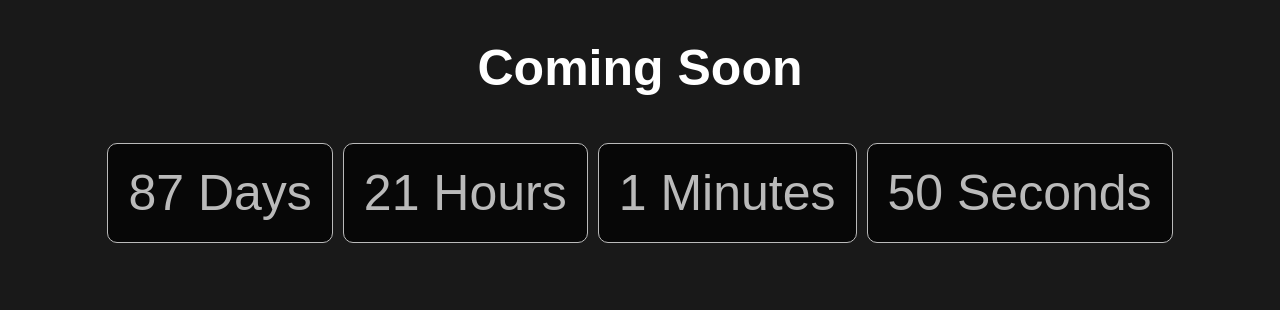
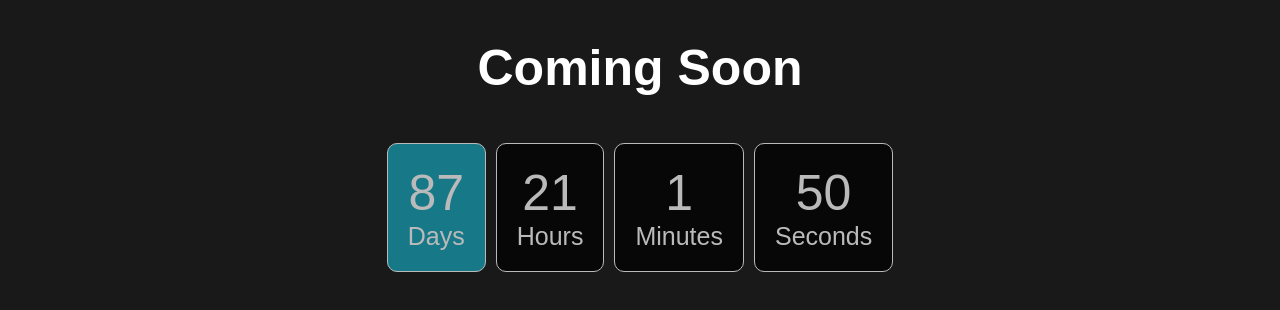
Before and after one commit to infiniteoo/VANILLAJS-coming_soon_page_w_countdown, a plain HTML site: page index.html in a window 1280 px wide. Shown: the part 354-664 px from the top of the page. Drawn offline with Linux system fonts and the light colour scheme.

Commit message:
styled the spans and first div inside countdown;

```diff
--- a/css/style.css
+++ b/css/style.css
@@ -54,3 +54,12 @@ body {
   opacity: 0.7;
   background: #000;
 }
+
+.countdown div:first-child {
+  background: #17a2b8;
+}
+
+.countdown span {
+  display: block;
+  font-size: 25px;
+}
```
